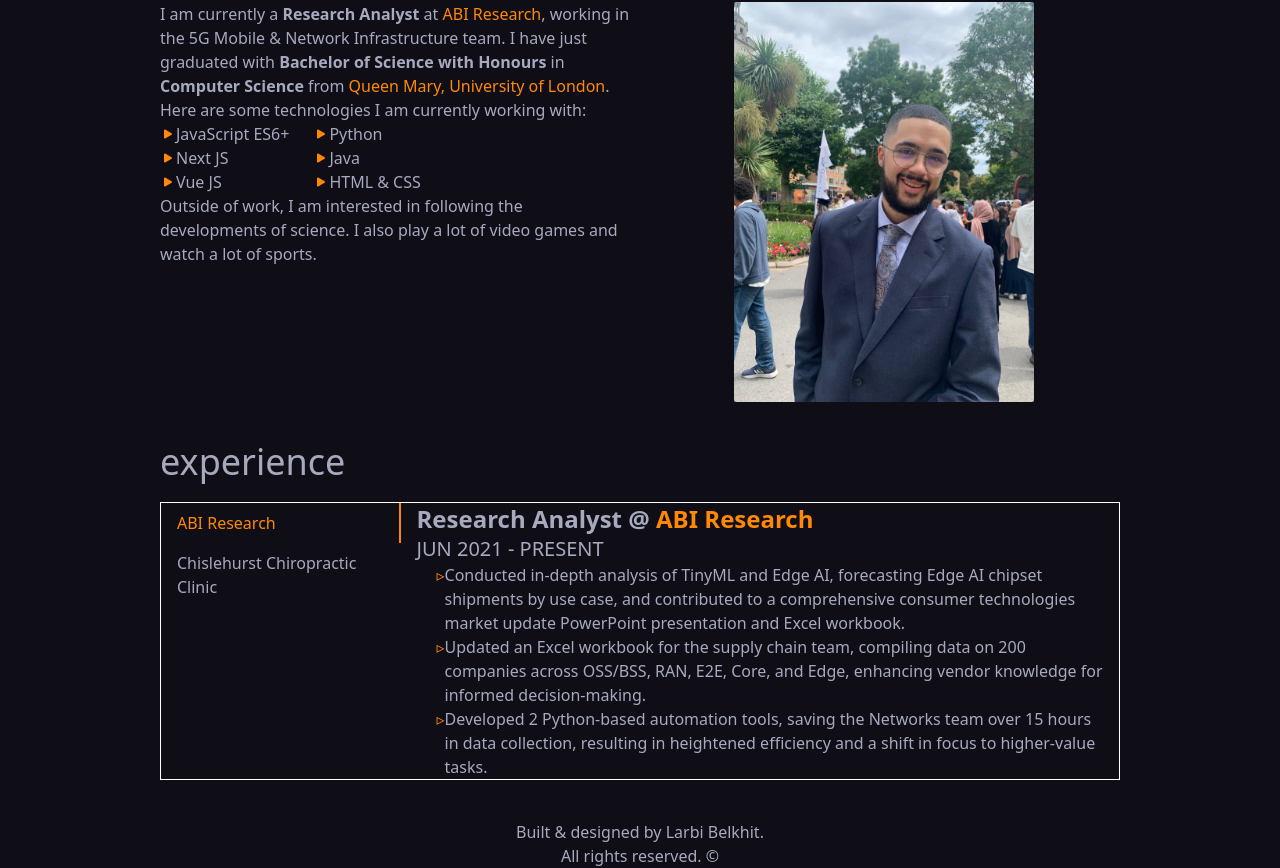
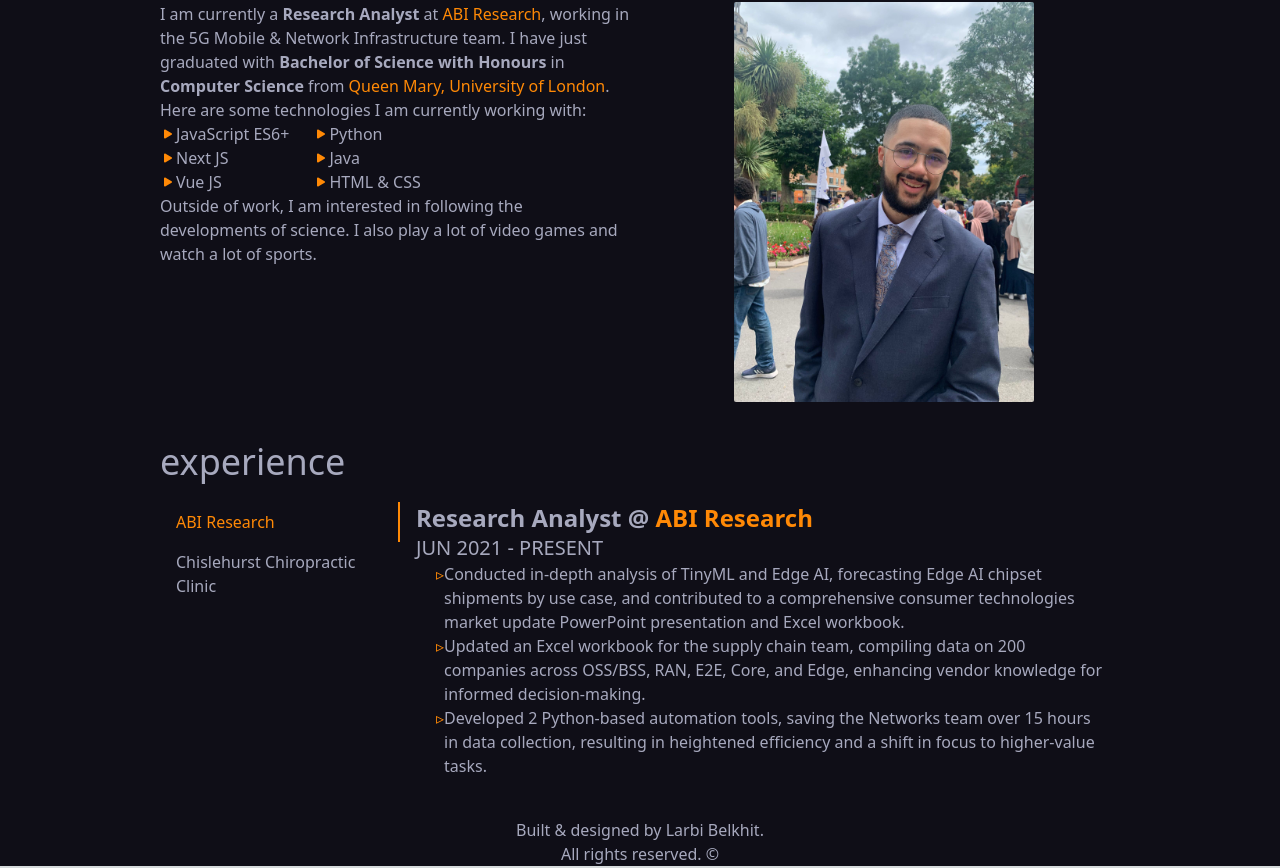
Before and after one commit to larbibelkhit/personal-website, a Next.js app: page / in a window 1280 px wide. Shown: the part 434-1302 px from the top of the page. Built offline with nearby package versions, Linux system fonts and the light colour scheme.

Commit message:
WIP lines removed

```diff
--- a/components/JobList.jsx
+++ b/components/JobList.jsx
@@ -51,7 +51,7 @@
   const activeContent = experienceItems[activeTab];
 
   return (
-    <div className="flex border border-white">
+    <div className="flex ">
       <div className="w-1/4 ">
         {Object.keys(experienceItems).map((key) => (
           <Tab key={key} label={key} activeTab={activeTab} onClick={handleClick} isClicked={isClicked} />
```
